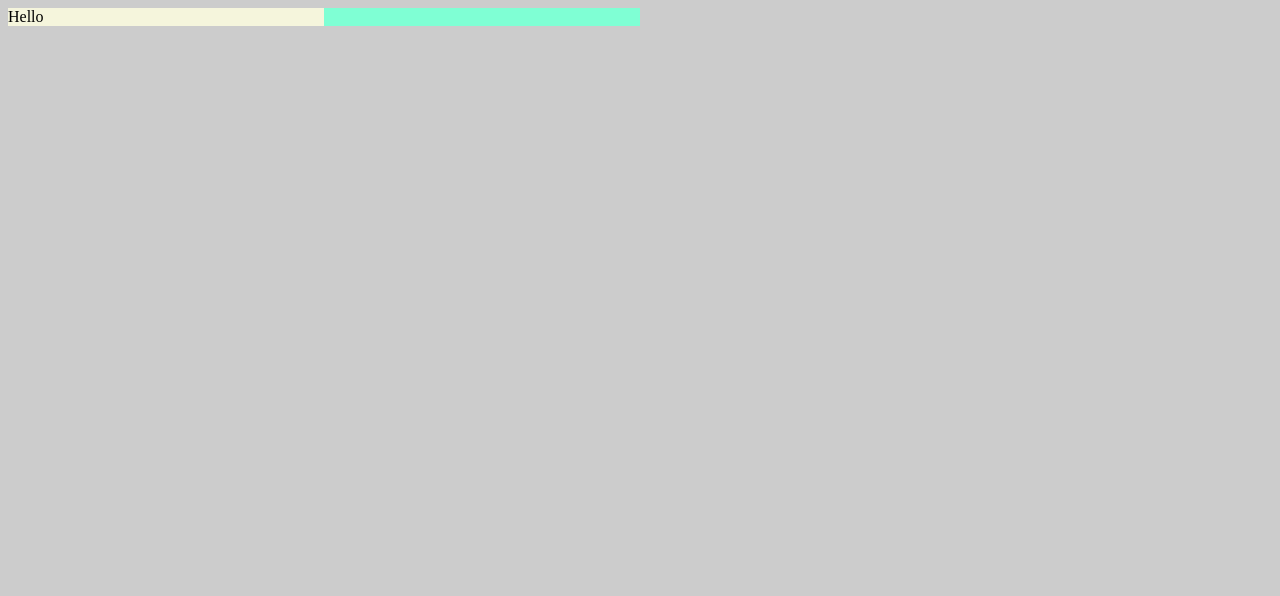
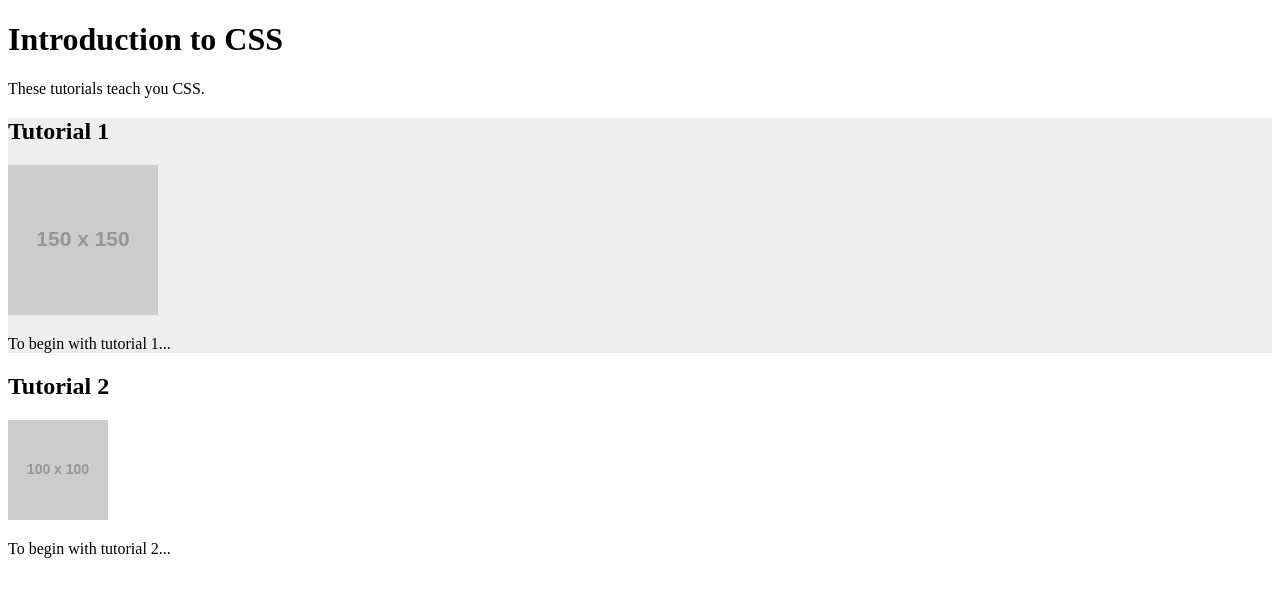
Before and after one commit to SirSeanSean/HTML_CSS_Journey, a plain HTML site: page index.html in a window 1280 px wide. Drawn offline with Linux system fonts and the light colour scheme; placeholder pictures from the web are drawn by us.

Commit message:
id_class rules

```diff
--- a/index.html
+++ b/index.html
@@ -1,28 +1,25 @@
 <!DOCTYPE html>
 <html lang="en">
 <head>
-    <meta charset="UTF-8">
-    <meta http-equiv="X-UA-Compatible" content="IE=edge">
-    <meta name="viewport" content="width=device-width, initial-scale=1.0">
-    <title>Document</title>
+    <!-- <link rel="stylesheet" href="styles.css"> -->
     <style>
-        body{
-            background-color: #ccc;
-
-        }
-        main{
-            background-color: aquamarine;
-            width: 50%
-        }
-        div{
-            background-color: beige;
-            width: 50%
+        #tutorial-1 {
+            background-color: #eee;
         }
     </style>
 </head>
 <body>
-    <main>
-        <div>Hello</div>
-    </main>
+    <h1>Introduction to CSS</h1>
+    <p>These tutorials teach you CSS.</p>
+    <div class="tutorial" id="tutorial-1">
+        <h2>Tutorial 1</h2>
+        <img src="https://via.placeholder.com/150" alt="">
+        <p>To begin with tutorial 1...</p>
+    </div>
+    <div class="tutorial" id="tutorial-2">
+        <h2>Tutorial 2</h2>
+        <img src="https://via.placeholder.com/100" alt="">
+        <p>To begin with tutorial 2...</p>
+    </div>
 </body>
 </html>
--- /dev/null
+++ b/styles.css
@@ -0,0 +1,3 @@
+h1 {
+    color: #39f;
+}
```
